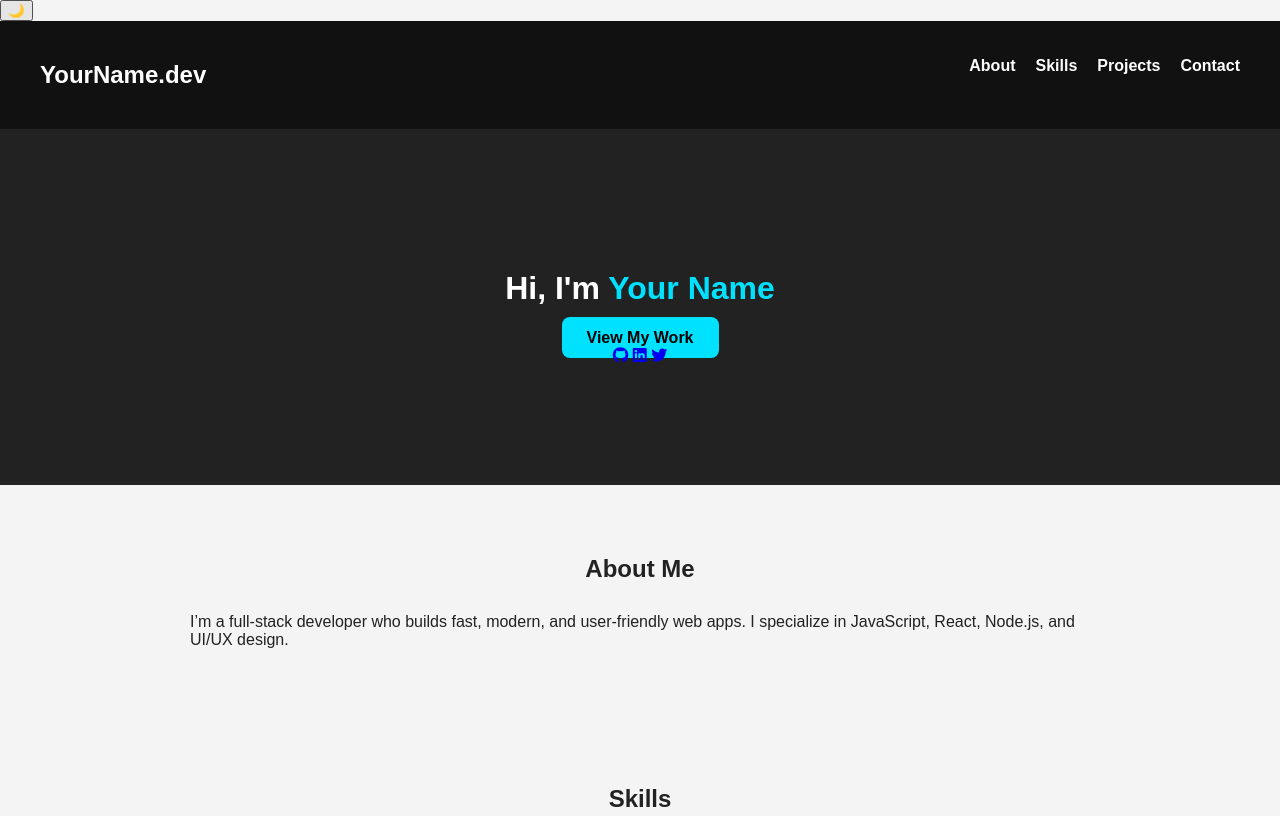
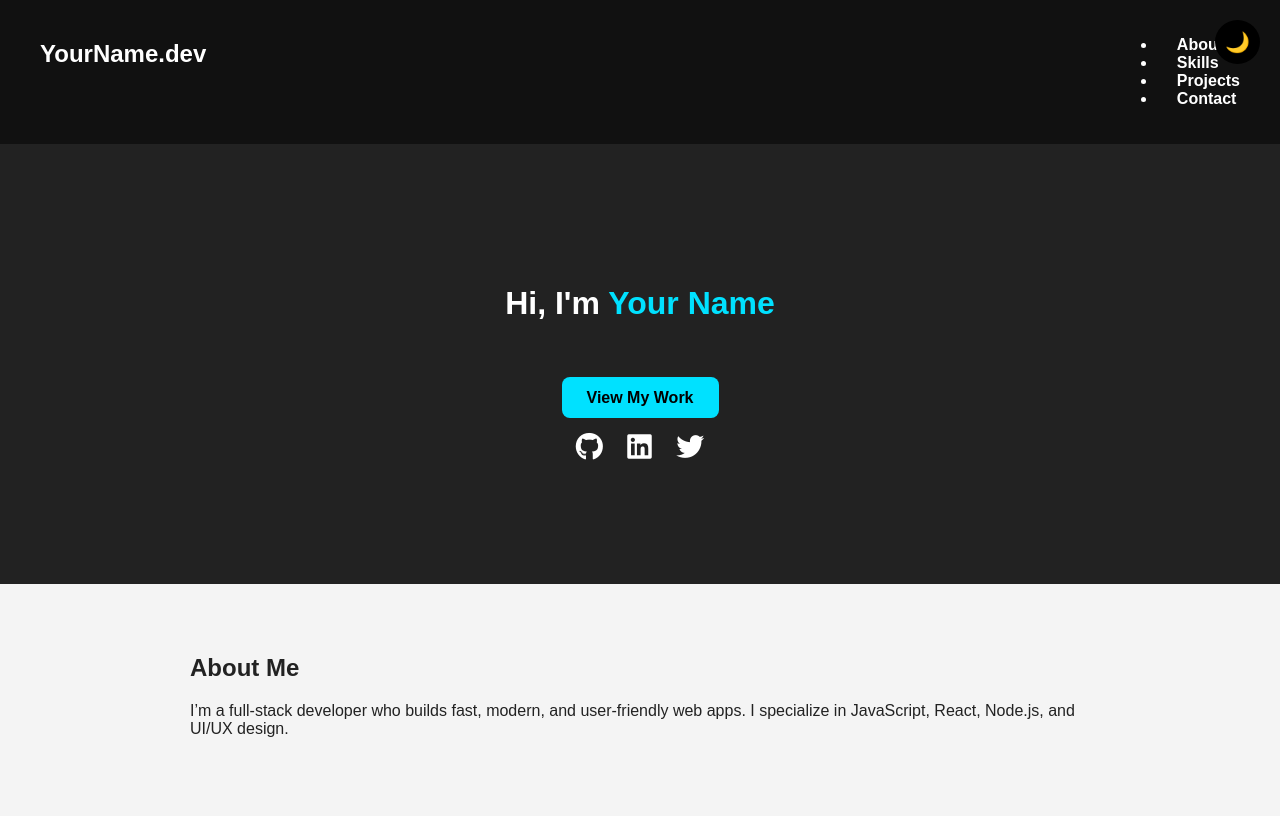
Before and after one commit to Arvinsabu/Arvinsabu.github.io, a plain HTML site: page index.html in a window 1280 px wide. Shown: the top 816 px of the page. Drawn offline with Linux system fonts and the light colour scheme; a script that the page names is missing.

Commit message:
style.css

```diff
--- a/style.css
+++ b/style.css
@@ -1,8 +1,38 @@
+/* BASIC STYLES */
 body {
   margin: 0;
   font-family: Arial, sans-serif;
   background: #f4f4f4;
   color: #222;
+  transition: background 0.3s, color 0.3s;
+}
+
+/* DARK MODE */
+.dark {
+  background: #111;
+  color: #eee;
+}
+.dark nav, .dark footer {
+  background: #000;
+}
+.dark .project-card, .dark .skill {
+  background: #222;
+  color: white;
+}
+
+/* DARK MODE BUTTON */
+.dark-toggle {
+  position: fixed;
+  right: 20px;
+  top: 20px;
+  font-size: 20px;
+  background: #000;
+  color: white;
+  border: none;
+  padding: 10px;
+  border-radius: 50%;
+  cursor: pointer;
+  z-index: 10;
 }
 
 /* NAVBAR */
@@ -13,13 +43,9 @@ body {
   background: #111;
   color: white;
 }
-.navbar ul {
-  list-style: none;
-  display: flex;
-  gap: 20px;
-}
 .navbar a {
   color: white;
+  margin-left: 20px;
   text-decoration: none;
   font-weight: bold;
 }
@@ -34,10 +60,16 @@ body {
 .hero span {
   color: #00e1ff;
 }
+.typing {
+  font-size: 22px;
+  height: 25px;
+  margin-bottom: 20px;
+}
+
 .btn {
-  padding: 12px 25px;
   background: #00e1ff;
   color: black;
+  padding: 12px 25px;
   text-decoration: none;
   border-radius: 8px;
   font-weight: bold;
@@ -46,30 +78,40 @@ body {
   opacity: 0.7;
 }
 
-/* SECTION */
+/* SOCIAL ICONS */
+.social-icons {
+  margin-top: 25px;
+}
+.social-icons a {
+  color: white;
+  font-size: 28px;
+  margin: 0 10px;
+  transition: 0.3s;
+}
+.social-icons a:hover {
+  color: #00e1ff;
+}
+
+/* SECTIONS */
 .section {
   max-width: 900px;
   margin: auto;
   padding: 50px 20px;
 }
-.section h2 {
-  text-align: center;
-  margin-bottom: 30px;
-}
 
 /* SKILLS */
 .skill-grid {
   display: grid;
+  gap: 20px;
   grid-template-columns: repeat(auto-fit, minmax(120px, 1fr));
-  gap: 20px;
 }
 .skill {
   background: white;
   padding: 15px;
   border-radius: 8px;
   text-align: center;
+  box-shadow: 0 2px 5px rgba(0,0,0,0.1);
   font-weight: bold;
-  box-shadow: 0 2px 5px rgba(0,0,0,0.1);
 }
 
 /* PROJECTS */
@@ -83,15 +125,23 @@ body {
   padding: 20px;
   border-radius: 8px;
   box-shadow: 0 2px 5px rgba(0,0,0,0.1);
+  transition: transform 0.3s;
 }
-.project-card a {
-  color: #0077ff;
-  text-decoration: none;
+.project-card:hover {
+  transform: translateY(-5px);
 }
 
-/* CONTACT */
-.contact p {
-  text-align: center;
+/* FADE-IN ANIMATION */
+.fade {
+  opacity: 0;
+  transform: translateY(30px);
+  animation: fadeIn 1.2s forwards;
+}
+@keyframes fadeIn {
+  to {
+    opacity: 1;
+    transform: translateY(0);
+  }
 }
 
 /* FOOTER */
@@ -100,5 +150,5 @@ footer {
   color: white;
   text-align: center;
   padding: 20px;
-  margin-top: 40px;
+  margin-top: 50px;
 }
```
